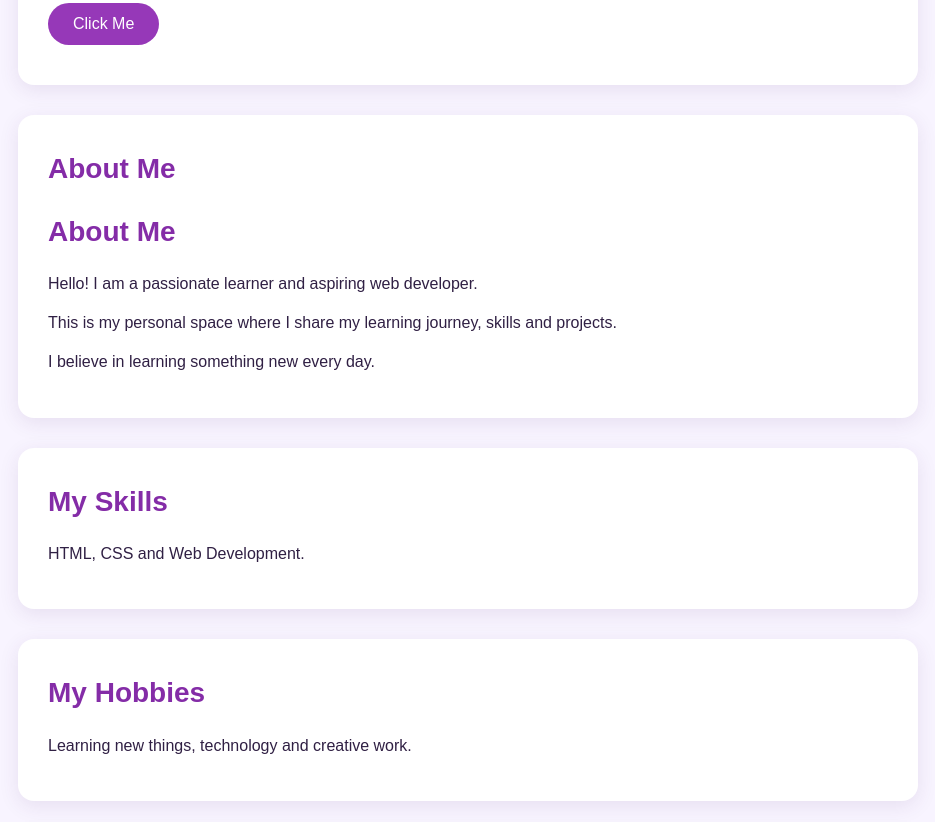
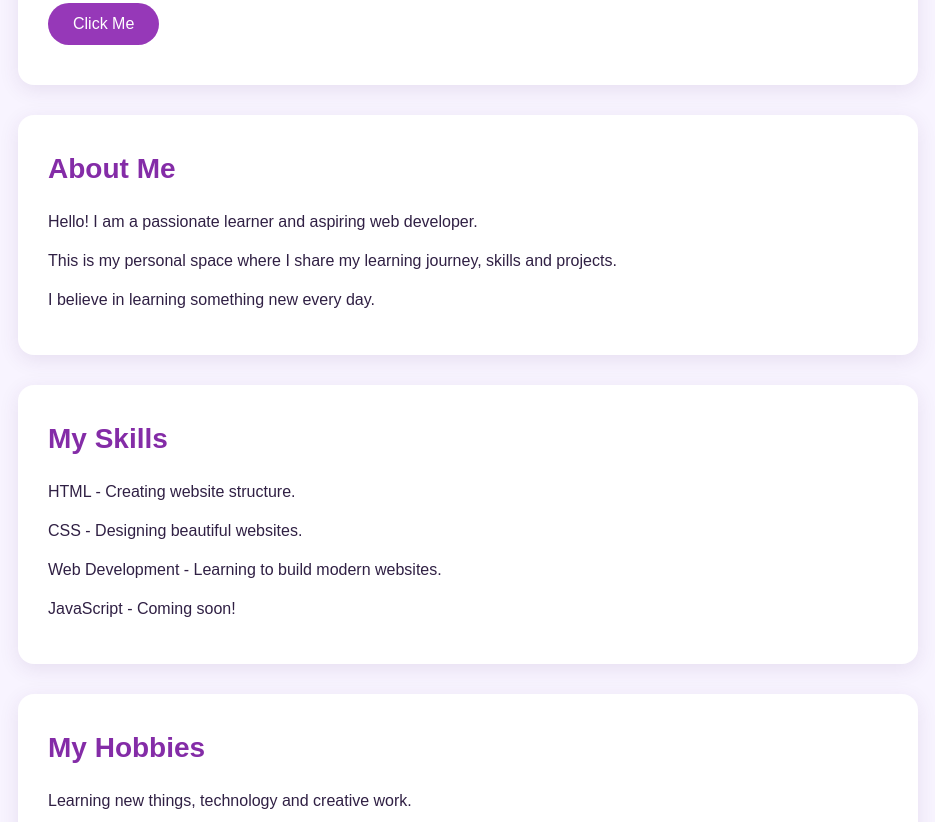
Before and after one commit to zohanchaudhary583-byte/my-website, a plain HTML site: page index.html in a window 1280 px wide. Shown: the part 568-1390 px from the top of the page, without its empty margins (172-1107 px from the left). Drawn offline with Linux system fonts and the light colour scheme.

Commit message:
Update index.html

```diff
--- a/index.html
+++ b/index.html
@@ -163,16 +163,18 @@ input:focus, textarea:focus {
 
     <section id="about">
         <h2>About Me</h2>
-       <h2>About Me</h2>
         <p>Hello! I am a passionate learner and aspiring web developer.</p>
         <p>This is my personal space where I share my learning journey, skills and projects.</p>
         <p>I believe in learning something new every day.</p>
     </section>
 
-    <section id="skills">
-        <h2>My Skills</h2>
-        <p>HTML, CSS and Web Development.</p>
-    </section>
+   <section id="skills">
+    <h2>My Skills</h2>
+    <p>HTML - Creating website structure.</p>
+    <p>CSS - Designing beautiful websites.</p>
+    <p>Web Development - Learning to build modern websites.</p>
+    <p>JavaScript - Coming soon!</p>
+</section>
 
     <section id="hobbies">
         <h2>My Hobbies</h2>
```
